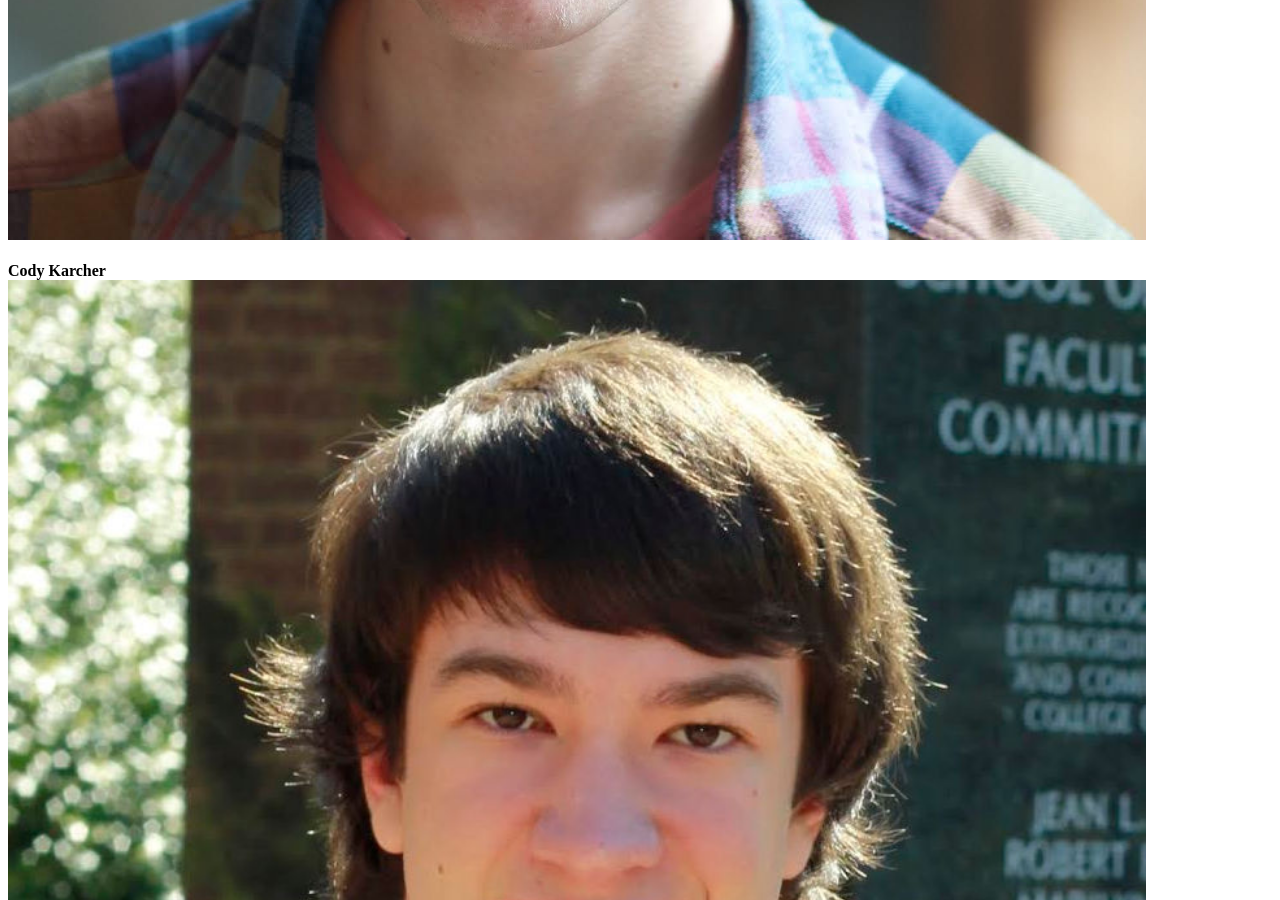
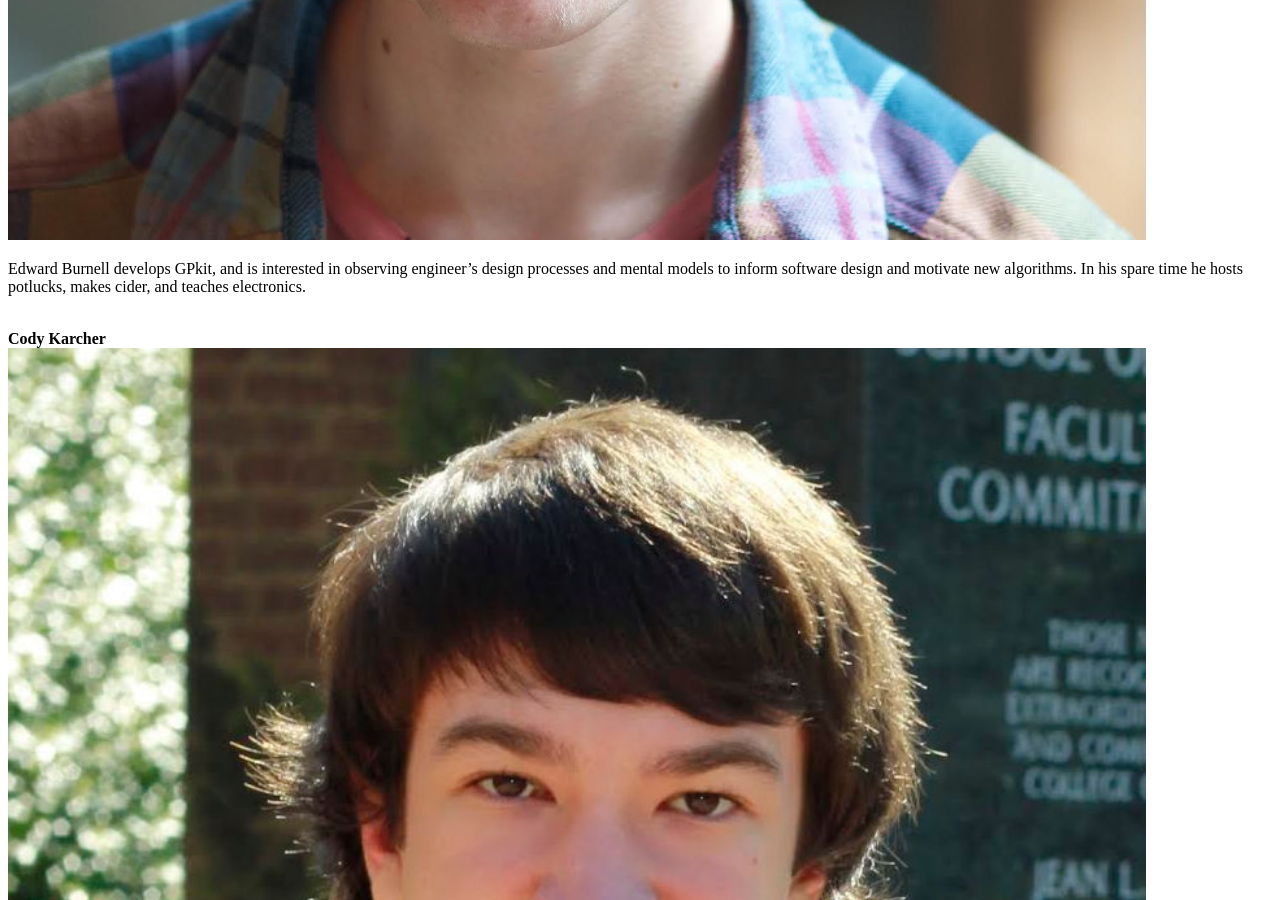
Before and after one commit to convexengineering/convexengineering.github.io, a Jekyll site: the page built from people/index.html, in a window 1280 px wide and 900 px high, scrolled down 3636 px. Built offline with Jekyll 4.4.1, drawn with Linux system fonts in a browser that asks for light colours; some of the changed text lies outside the part shown.

Commit message:
add nedbio

```diff
--- a/_data/people.yml
+++ b/_data/people.yml
@@ -1,11 +1,14 @@
 # People details
 eburn:
-    display_name: Ned Burnell
+    display_name: Edward Burnell
     email: eburn@mit.edu
     role: Master's Student
     img: ned.jpg
     webpage:
-    bio:
+    bio: Edward Burnell develops GPkit, and is interested in observing
+      engineer's design processes and mental models to inform software design
+      and motivate new algorithms. In his spare time he hosts potlucks,
+      makes cider, and teaches electronics.
 
 whoburg:
     display_name: Warren Hoburg
```
